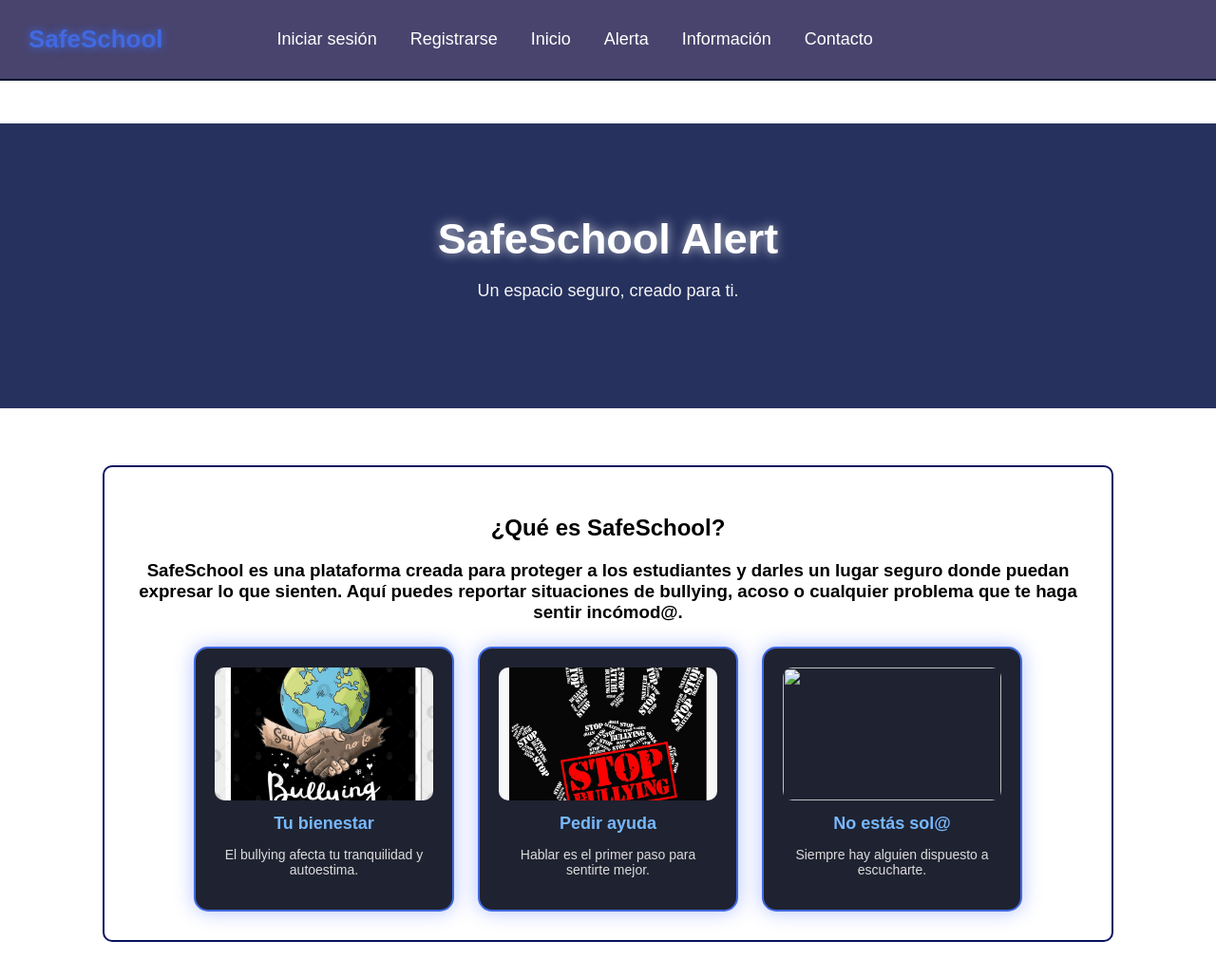
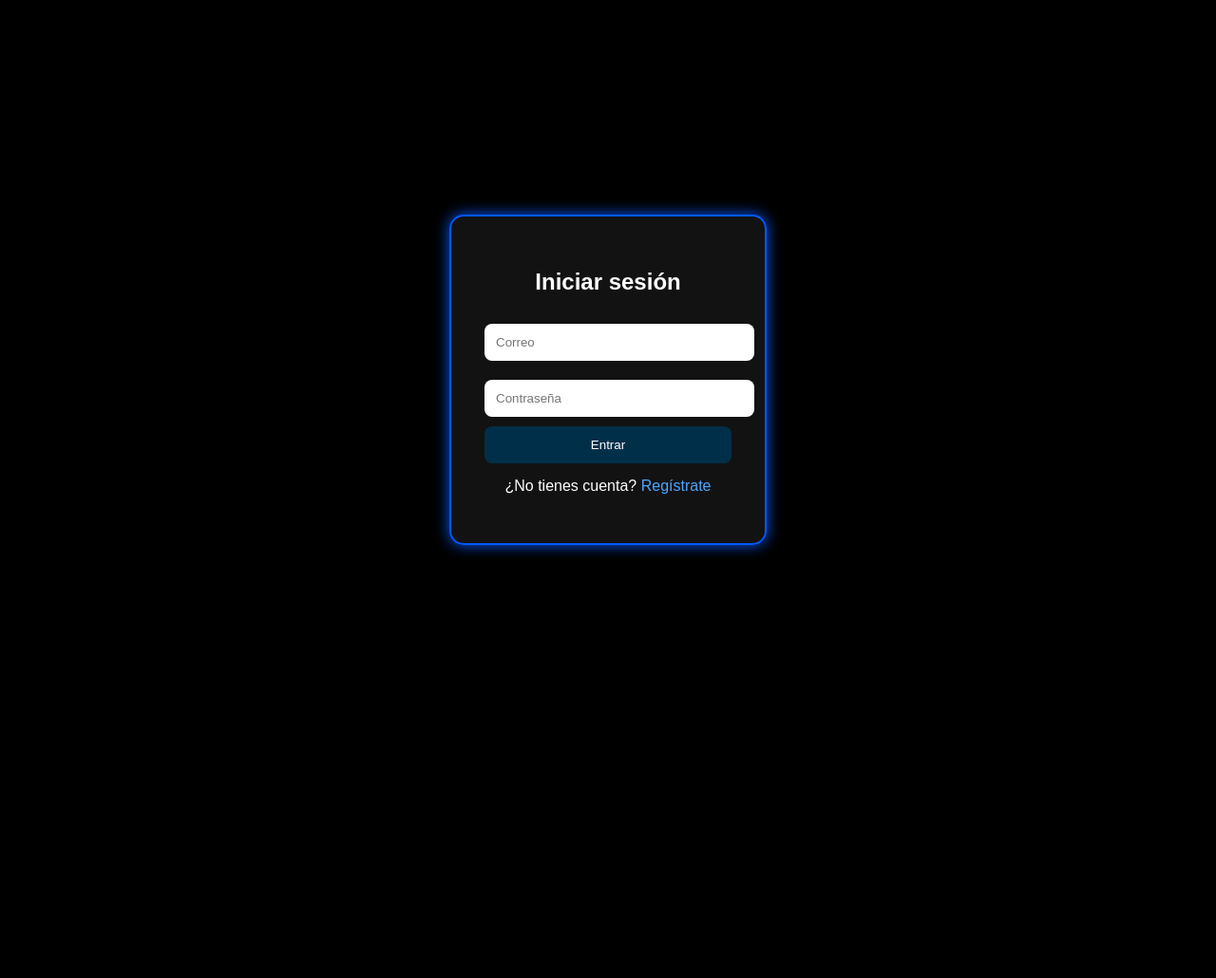
Before and after one commit to grettel-afk/bullying-mario, a website: page index.html in a window 1280 px wide. Shown: the whole page at 95% size. After the commit the page ends 800 px from the top, so only its background shows below. Drawn offline with Linux system fonts and the light colour scheme.

Commit message:
Change title to 'SafeSchool - Login' and style updates
Updated the title and modified styles for the login page.

```diff
--- a/index.html
+++ b/index.html
@@ -3,230 +3,131 @@
 <head>
   <meta charset="UTF-8">
   <meta name="viewport" content="width=device-width, initial-scale=1.0">
-  <title>SafeSchool - Inicio</title>
+  <title>SafeSchool - Login</title>
 
   <style>
-/* ----- ESTILOS GENERALES ----- */
     body {
-    font-family: Arial, sans-serif;
       margin: 0;
-    background: #ffffff;
+      background: #000;
       color: white;
+      display: flex;
+      justify-content: center;
+      align-items: center;
+      height: 100vh;
+      font-family: Arial;
     }
 
-/* ------- NAVBAR SUPERIOR ------- */
-.navbar {
-    width: 100%;
-    position: fixed;
-    top: 0;
-    left: 0;
-    background: rgba(11, 6, 61, 0.75);
-    backdrop-filter: blur(6px);
-    padding: 15px 30px;
-    display: flex;
-    justify-content: flex-start;
-    gap: 40px;
-    align-items: center;
-    z-index: 1000;
-    border-bottom: 2px solid rgb(3, 18, 52);
+    .box {
+      background: rgba(255,255,255,0.07);
+      padding: 35px;
+      border-radius: 15px;
+      width: 260px;
+      text-align: center;
+      border: 2px solid #0059ff;
+      box-shadow: 0 0 15px #0059ff;
     }
 
-.navbar .logo {
-    font-size: 26px;
-    font-weight: bold;
-    color: royalblue;
-    text-shadow: 0 0 10px royalblue;
+    .input {
+      width: 100%;
+      padding: 12px;
+      margin: 10px 0;
+      border-radius: 8px;
+      border: none;
+      outline: none;
     }
 
-.nav-links {
-    list-style: none;
-    display: flex;
-    gap: 35px;
-    margin-left: 40px;
+    .btn {
+      width: 100%;
+      padding: 12px;
+      background: #003049;
+      color: white;
+      border-radius: 8px;
+      border: none;
+      cursor: pointer;
     }
 
-.nav-links li a {
-    color: white;
-    text-decoration: none;
-    font-size: 18px;
-    transition: 0.3s;
+    .error {
+      color: #ff4d4d;
+      font-size: 0.9em;
+      margin-top: 5px;
+    }
+  </style>
+</head>
+
+<body>
+
+  <div class="box">
+    <h2>Iniciar sesión</h2>
+
+    <input id="email" class="input" type="email" placeholder="Correo">
+    <input id="password" class="input" type="password" placeholder="Contraseña">
+
+    <button class="btn" onclick="login()">Entrar</button>
+    <p id="msg" class="error"></p>
+
+    <p style="margin-top:10px;">
+      ¿No tienes cuenta?
+      <a style="color:#4da6ff; cursor:pointer;" onclick="window.location.href='register.html'">Regístrate</a>
+    </p>
+  </div>
+
+<script>
+  let intentos = 0;
+
+  function sanitize(text) {
+    return text.replace(/[<>"'\/]/g, "");
   }
 
-.nav-links li a:hover {
-    color: royalblue;
-    text-shadow: 0 0 10px royalblue;
+  function login() {
+    const email = sanitize(document.getElementById("email").value.trim());
+    const password = sanitize(document.getElementById("password").value.trim());
+    const msg = document.getElementById("msg");
+
+    msg.innerText = "";
+
+    if (intentos >= 3) {
+      msg.innerText = "Demasiados intentos. Intenta más tarde.";
+      return;
     }
 
-/* -------- HEADER -------- */
-header {
-    position: relative;
-    height: 250px;
-    margin-top: 130px;
-    background: linear-gradient(to right, #26315E, #26315E);
-    display: flex;
-    align-items: center;
-    justify-content: center;
-    text-align: center;
-    padding: 25px;
-    color: white;
-    box-shadow: 0 0 30px #26315E(65,105,255,0.7) inset;
+    // Validación básico de email
+    const emailRegex = /^[^\s@]+@[^\s@]+\.[^\s@]+$/;
+    if (!emailRegex.test(email)) {
+      msg.innerText = "Correo inválido.";
+      intentos++;
+      return;
     }
 
-.contenido-header h1 {
-    font-size: 45px;
-    margin: 0;
-    text-shadow: 0 0 12px rgba(255,255,255,0.7);
+    // Validación básico de password
+    const passRegex = /^(?=.*[A-Z])(?=.*[0-9]).{6,}$/;
+    if (!passRegex.test(password)) {
+      msg.innerText = "Contraseña incorrecta.";
+      intentos++;
+      return;
     }
 
-.contenido-header p {
-    font-size: 18px;
-    opacity: .95;
+    // Obtener usuario guardado
+    const user = JSON.parse(localStorage.getItem("user"));
+
+    if (!user) {
+      msg.innerText = "No hay ninguna cuenta registrada.";
+      return;
     }
 
-/* ----- RECUADRO PRINCIPAL ----- */
-.cuadro-conjunto {
-    width: 90%;
-    max-width: 1000px;
-    margin: 60px auto;
-    padding: 30px;
-    background: #ffffff;
-    border: 2px solid rgb(10, 17, 96);
-    border-radius: 10px;
-    text-align: center;
-    color: #000;
+    if (email !== user.email || password !== user.password) {
+      msg.innerText = "Datos incorrectos.";
+      intentos++;
+      return;
     }
 
-/* CONTENEDOR DE 3 CUADROS */
-.tres-cuadros {
-    display: flex;
-    justify-content: center;
-    gap: 25px;
-    flex-wrap: wrap;
-    margin-top: 25px;
+    msg.style.color = "#00ff88";
+    msg.innerText = "Entrando...";
+
+    setTimeout(() => {
+      window.location.href = "index.html";
+    }, 800);
   }
-
-/* MINI CUADROS */
-.mini-cuadro {
-    width: 230px;
-    background: #1f2230;
-    border-radius: 15px;
-    padding: 20px;
-    text-align: center;
-    border: 2px solid royalblue;
-    box-shadow: 0 0 20px rgba(65,105,255,0.4);
-}
-
-.mini-cuadro img {
-    width: 100%;
-    height: 140px;
-    object-fit: cover;
-    border-radius: 10px;
-}
-
-.mini-cuadro h3 {
-    margin: 10px 0 5px;
-    font-size: 18px;
-    color: #77b8ff;
-}
-
-.mini-cuadro p {
-    font-size: 14px;
-    color: #ddd;
-}
-
-/* ---- RECUADROS CON IMAGEN A LOS LADOS ---- */
-.cuadro-lado {
-    width: 90%;
-    max-width: 1100px;
-    background: white;
-    border: 2px solid royalblue;
-    border-radius: 18px;
-    margin: 50px auto;
-    padding: 25px;
-    display: flex;
-    align-items: center;
-    gap: 30px;
-    box-shadow: 0 0 20px rgba(65,105,255,0.5);
-    color: black;
-}
-
-.cuadro-lado img {
-    width: 300px;
-    height: 200px;
-    object-fit: cover;
-    border-radius: 12px;
-    border: 2px solid rgb(6, 174, 26);
-}
-
-.cuadro-texto {
-    flex: 1;
-}
-
-.cuadro-texto h2 {
-    margin-top: 0;
-    color: #1b2a44;
-}
-
-.cuadro-lado.reverse {
-    flex-direction: row-reverse;
-}
-</style>
-
-</head>
-<body>
-
-<!-- -------- MENÚ SUPERIOR -------- -->
-<nav class="navbar">
-    <div class="logo">SafeSchool</div>
-
-    <ul class="nav-links">
-          <li><a href="login.html" class="btn-login">Iniciar sesión</a></li>
-         <li><a href="register.html" class="btn-login">Registrarse</a></li>
-        <li><a href="index.html">Inicio</a></li>
-        <li><a href="alerta.html">Alerta</a></li>
-        <li><a href="informacion sobre el bulling.html">Información</a></li>
-        <li><a href="contacto.html">Contacto</a></li>
-
-    </ul>
-</nav>
-
-<!-- -------- HEADER NUEVO -------- -->
-<header>
-    <div class="contenido-header">
-        <h1>SafeSchool Alert</h1>
-        <p>Un espacio seguro, creado para ti.</p>
-    </div>
-</header>
-
-<!-- ======= RECUADRO PRINCIPAL ======= -->
-<div class="cuadro-conjunto">
-    <h2>¿Qué es SafeSchool?</h2>
-    <h3>
-        SafeSchool es una plataforma creada para proteger a los estudiantes y darles un lugar seguro
-        donde puedan expresar lo que sienten. Aquí puedes reportar situaciones de bullying, acoso o
-        cualquier problema que te haga sentir incómod@.
-    </h3>
-
-    <div class="tres-cuadros">
-        <div class="mini-cuadro">
-            <img src="bulling1.png">
-            <h3>Tu bienestar</h3>
-            <p>El bullying afecta tu tranquilidad y autoestima.</p>
-        </div>
-
-        <div class="mini-cuadro">
-            <img src="bulling2.png">
-            <h3>Pedir ayuda</h3>
-            <p>Hablar es el primer paso para sentirte mejor.</p>
-        </div>
-
-        <div class="mini-cuadro">
-            <img src="bulling3.png">
-            <h3>No estás sol@</h3>
-            <p>Siempre hay alguien dispuesto a escucharte.</p>
-        </div>
-    </div>
-</div>
+</script>
 
 </body>
 </html>
```
Lines whose indentation alone changed are shown as unchanged.
